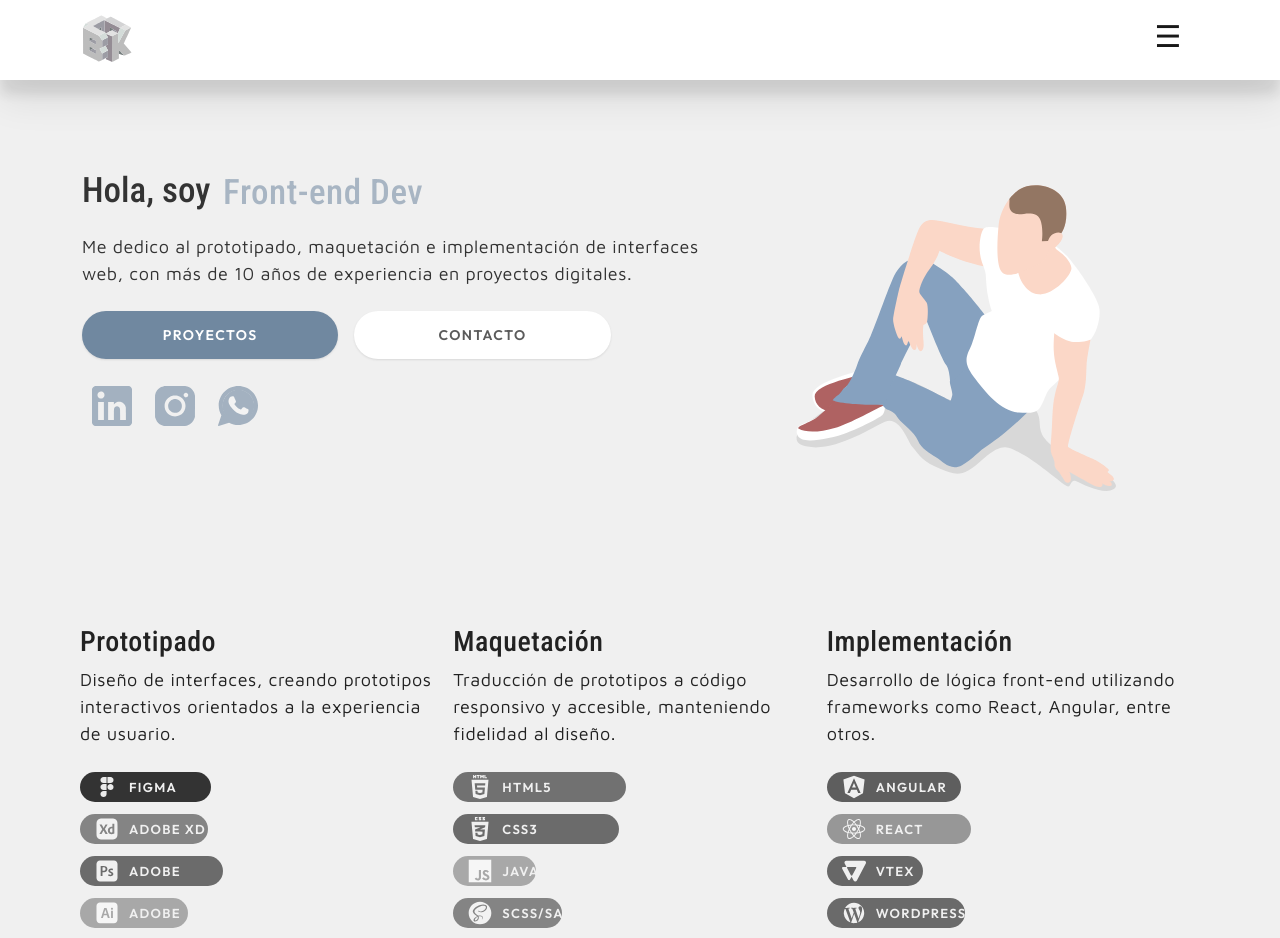
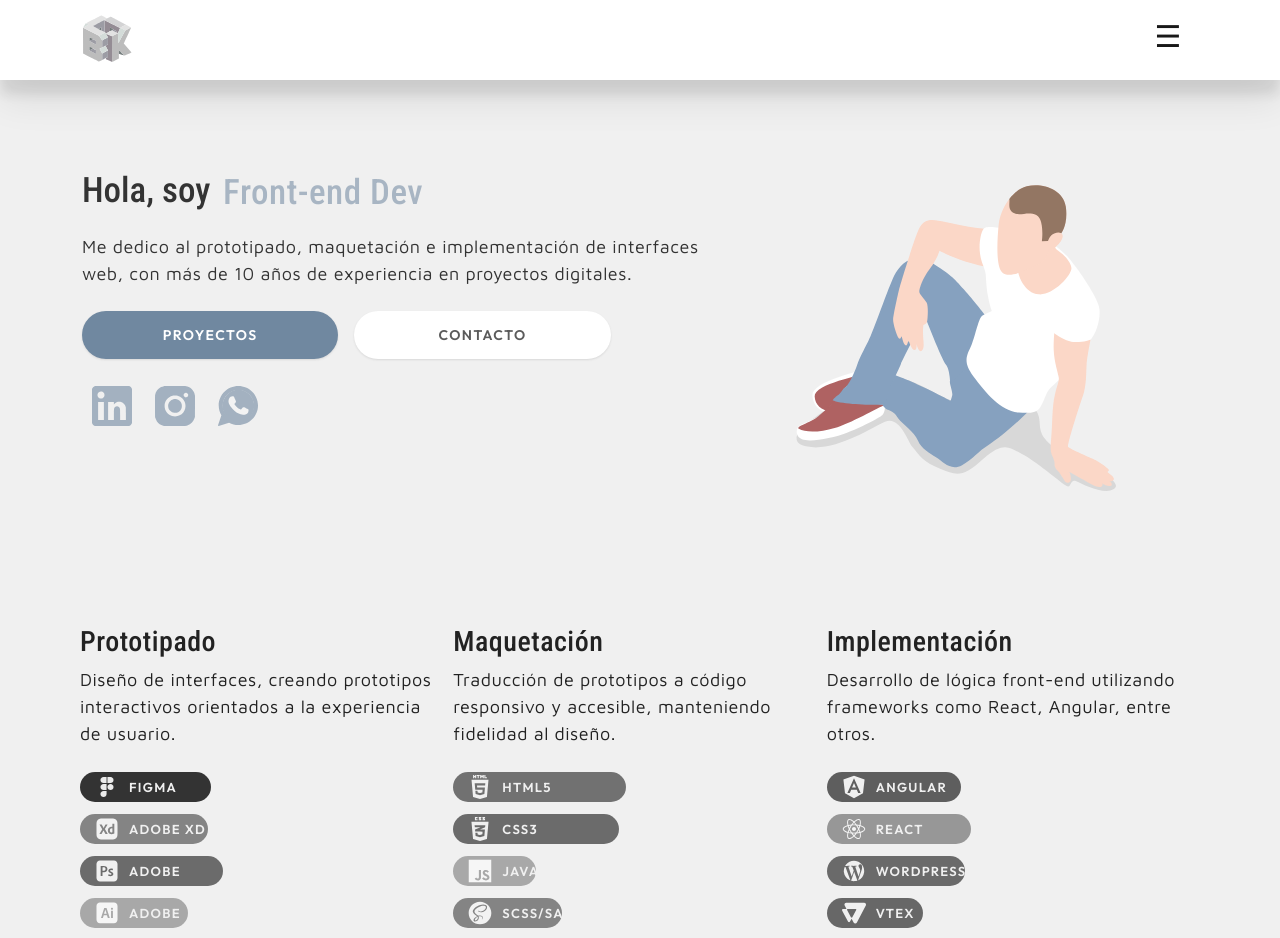
Before and after one commit to baktcl/bakt.github.io, a React (Create React App) app: page / in a window 1280 px wide. Shown: the top 938 px of the page. Built offline with nearby package versions, Linux system fonts and the light colour scheme.

Commit message:
quitar vue fix 2

```diff
--- a/src/components/intro.jsx
+++ b/src/components/intro.jsx
@@ -135,17 +135,17 @@ function Intro() {
                             */}
                             <div class="skill-box">
                                 <div class="skill-bar">
-                                    <span class="skill-per animacion-4 vtex">
-                                        <img src={vtex} alt="logo" width="24" height="24"/>
-                                        <span class="title">Vtex</span>
+                                    <span class="skill-per animacion-3  wordpress">
+                                        <img src={wordpress} alt="logo" width="24" height="24"/>
+                                        <span class="title">Wordpress</span>
                                     </span>
                                 </div>
                             </div>
                             <div class="skill-box">
                                 <div class="skill-bar">
-                                    <span class="skill-per animacion-3  wordpress">
-                                        <img src={wordpress} alt="logo" width="24" height="24"/>
-                                        <span class="title">Wordpress</span>
+                                    <span class="skill-per animacion-4 vtex">
+                                        <img src={vtex} alt="logo" width="24" height="24"/>
+                                        <span class="title">Vtex</span>
                                     </span>
                                 </div>
                             </div>
```
